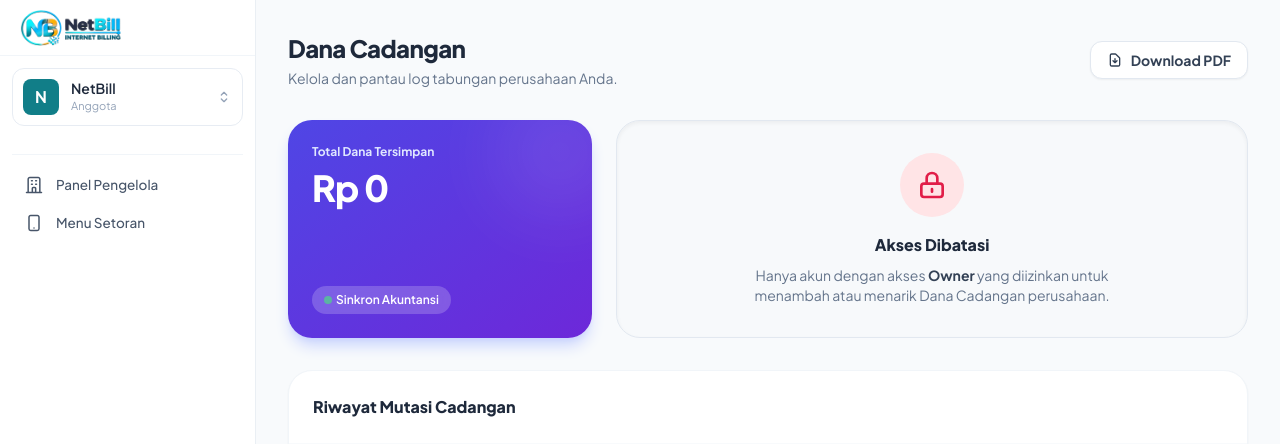
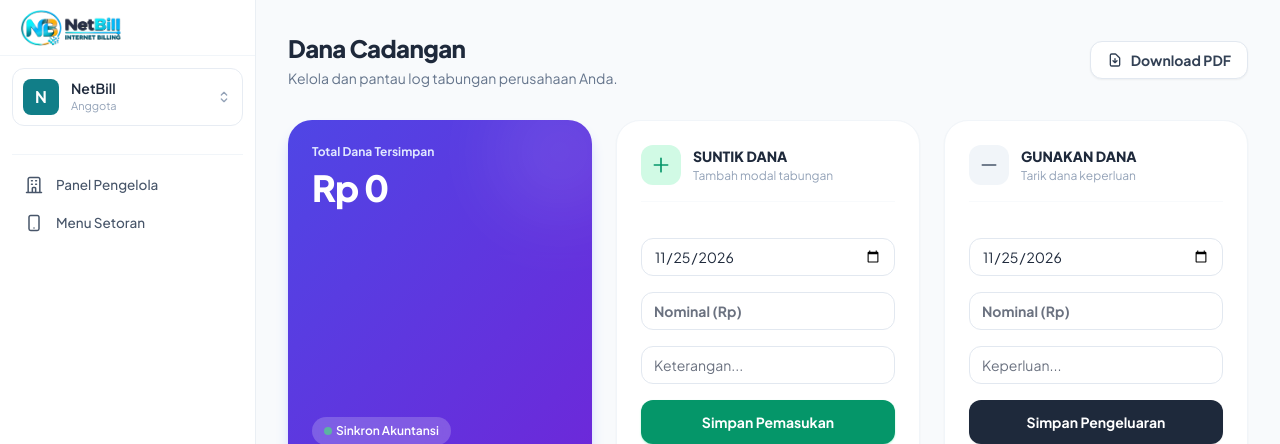
Before and after one commit to 18wisnu/parameter-fintech, a Laravel app: page /reports/reserve in a window 1280 px wide. Shown: the top 444 px of the page. Run offline with Laravel 12, Linux system fonts and the light colour scheme; a user stored in the database is signed in; tables that the repository leaves empty hold one stand-in row (values such as "Sample post"); data that the repository does not hold is empty; style sheets or scripts are compiled from the project's sources; parts of the project's set-up code (start-up, migrations or seed data) failed here and were passed over.

Commit message:
Admin role gets owner access except API integration (network server keys) and platform update; menu renamed to API Integrasi
Co-Authored-By: Claude Opus 5.5 <noreply@anthropic.com>

```diff
--- a/app/Http/Controllers/Admin/Finance/ProfitLossController.php
+++ b/app/Http/Controllers/Admin/Finance/ProfitLossController.php
@@ -43,7 +43,7 @@ class ProfitLossController extends Controller
 
     public function close(Request $request)
     {
-        abort_unless($this->isOwner(), 403, 'Hanya pemilik yang bisa menutup buku.');
+        abort_unless($this->isOwner(), 403, 'Hanya pemilik atau admin yang bisa menutup buku.');
 
         $data = $request->validate(['month' => 'required|date_format:Y-m', 'notes' => 'nullable|string|max:500']);
         $month = Carbon::createFromFormat('Y-m-d', $data['month'] . '-01')->startOfMonth();
@@ -74,7 +74,7 @@ class ProfitLossController extends Controller
 
     public function reopen(PeriodClosing $closing)
     {
-        abort_unless($this->isOwner(), 403, 'Hanya pemilik yang bisa membuka kembali tutup buku.');
+        abort_unless($this->isOwner(), 403, 'Hanya pemilik atau admin yang bisa membuka kembali tutup buku.');
 
         $label = $closing->period->locale('id')->translatedFormat('F Y');
         $month = $closing->period->format('Y-m');
@@ -88,7 +88,7 @@ class ProfitLossController extends Controller
     {
         $user = auth()->user();
 
-        return $user->roleIn($user->current_business_id) === 'owner';
+        return $user->isManagerIn($user->current_business_id);
     }
 
     private function month(?string $value): ?Carbon
--- a/app/Http/Controllers/Admin/MixradiusController.php
+++ b/app/Http/Controllers/Admin/MixradiusController.php
@@ -78,10 +78,10 @@ class MixradiusController extends Controller
         try {
             $s = (new CustomerSync($this->business()))->run();
         } catch (MixradiusException $e) {
-            return redirect()->route('admin.mixradius.edit')->with('error', 'Sinkronisasi gagal: ' . $e->getMessage());
+            return redirect()->back()->with('error', 'Sinkronisasi gagal: ' . $e->getMessage());
         }
 
-        return redirect()->route('admin.mixradius.edit')->with('success',
+        return redirect()->back()->with('success',
             "Sinkronisasi selesai: {$s['total']} pelanggan — {$s['created']} baru, {$s['updated']} diperbarui"
             . ($s['linked'] ? " ({$s['linked']} dihubungkan ke data lama berdasarkan kode pelanggan)" : '')
             . ($s['voided'] ? ". {$s['voided']} tagihan ternyata sudah dibayar di server, ditandai lunas di server" : '') . '.');
--- a/app/Http/Controllers/Admin/ReportController.php
+++ b/app/Http/Controllers/Admin/ReportController.php
@@ -226,8 +226,8 @@ class ReportController extends Controller
 
     public function storeUsage(Request $request)
     {
-        if (auth()->user()->role !== 'owner') {
-            return redirect()->back()->with('error', 'Akses ditolak! Anda bukan Owner.');
+        if (!auth()->user()->isManagerIn()) {
+            return redirect()->back()->with('error', 'Akses ditolak: khusus pemilik atau admin.');
         }
 
         $request->validate([
@@ -250,8 +250,8 @@ class ReportController extends Controller
     public function storeInjection(Request $request)
     {
         // 🔒 CEK ROLE OWNER
-        if (auth()->user()->role !== 'owner') {
-            return redirect()->back()->with('error', 'Akses ditolak! Anda bukan Owner.');
+        if (!auth()->user()->isManagerIn()) {
+            return redirect()->back()->with('error', 'Akses ditolak: khusus pemilik atau admin.');
         }
 
         $request->validate([
@@ -449,7 +449,7 @@ class ReportController extends Controller
 
         return view('admin.reports.vouchers', compact(
             'resellers', 'metrics', 'sort', 'totals', 'networkError', 'limited', 'skipped', 'trend', 'ledgerResellers'
-        ) + ['network' => $business->hasMixradius(), 'isOwner' => auth()->user()->roleIn($business->id) === 'owner']);
+        ) + ['network' => $business->hasMixradius(), 'isOwner' => auth()->user()->isManagerIn($business->id)]);
     }
 
     /**
--- a/app/Http/Controllers/Admin/SubscriptionController.php
+++ b/app/Http/Controllers/Admin/SubscriptionController.php
@@ -12,7 +12,7 @@ use Illuminate\Validation\Rule;
 
 /**
  * Langganan NetBill dari sisi usaha: status & paket → checkout → halaman pesanan (bayar & unggah bukti).
- * Semua anggota bisa melihat; hanya pemilik yang bisa memesan & membayar.
+ * Semua anggota bisa melihat; hanya pemilik & admin yang bisa memesan & membayar.
  */
 class SubscriptionController extends Controller
 {
@@ -156,12 +156,12 @@ class SubscriptionController extends Controller
 
     private function isOwner(Business $business): bool
     {
-        return auth()->user()->roleIn($business->id) === 'owner';
+        return auth()->user()->isManagerIn($business->id);
     }
 
     private function ensureOwner(Business $business): void
     {
-        abort_unless($this->isOwner($business), 403, 'Hanya pemilik usaha yang bisa memperpanjang langganan.');
+        abort_unless($this->isOwner($business), 403, 'Hanya pemilik atau admin yang bisa memperpanjang langganan.');
     }
 
     /** Pesanan yang masih berjalan; pesanan yang lewat batas bayar otomatis dibatalkan. */
--- a/app/Http/Controllers/Admin/TransactionController.php
+++ b/app/Http/Controllers/Admin/TransactionController.php
@@ -20,7 +20,7 @@ class TransactionController extends Controller
         $transaction = Transaction::findOrFail($id); // tenant scope
 
         $user = auth()->user();
-        if ($transaction->is_locked && $user->roleIn($user->current_business_id) !== 'owner') {
+        if ($transaction->is_locked && !$user->isManagerIn($user->current_business_id)) {
             return back()->with('error', 'Transaksi dari pembayaran tagihan / setoran kolektor hanya bisa dihapus oleh pemilik.');
         }
 
--- a/app/Models/User.php
+++ b/app/Models/User.php
@@ -63,6 +63,15 @@ class User extends Authenticatable
             ->where('business_id', $businessId)
             ->where('user_id', $this->id)
             ->value('role');
+    }
+
+    /**
+     * Pemilik & admin punya akses yang sama di usaha ini, kecuali pengaturan
+     * API server jaringan (khusus pemilik).
+     */
+    public function isManagerIn($businessId = null): bool
+    {
+        return in_array($this->roleIn($businessId ?? $this->current_business_id), ['owner', 'admin'], true);
     }
 
     public function belongsToBusiness($businessId): bool
--- a/resources/views/admin/customers/index.blade.php
+++ b/resources/views/admin/customers/index.blade.php
@@ -15,7 +15,7 @@
             <div x-show="open" x-cloak x-transition class="absolute right-0 mt-2 w-52 bg-white border border-slate-100 rounded-xl shadow-lg py-1 z-20 text-sm">
                 <a href="{{ route('customers.export') }}" class="block px-4 py-2 hover:bg-slate-50">Export ke Excel</a>
                 <button type="button" @click="open = false; $refs.importModal.showModal()" class="w-full text-left px-4 py-2 hover:bg-slate-50">Import dari Excel</button>
-                @if($network && ($userRole ?? null) === 'owner')
+                @if($network && in_array($userRole ?? null, ['owner', 'admin'], true))
                 <form method="POST" action="{{ route('admin.mixradius.sync') }}">
                     @csrf
                     <button class="w-full text-left px-4 py-2 hover:bg-slate-50">Sinkronkan dari server</button>
--- a/resources/views/admin/finance/profit_loss.blade.php
+++ b/resources/views/admin/finance/profit_loss.blade.php
@@ -59,7 +59,7 @@
             <button class="px-4 py-2 rounded-xl bg-slate-800 hover:bg-slate-900 text-white text-sm font-semibold">Tutup buku</button>
         </form>
         @else
-            <span class="text-xs text-slate-400">Hanya pemilik yang bisa menutup buku.</span>
+            <span class="text-xs text-slate-400">Hanya pemilik atau admin yang bisa menutup buku.</span>
         @endif
     </div>
 @else
--- a/resources/views/admin/reports/history.blade.php
+++ b/resources/views/admin/reports/history.blade.php
@@ -124,7 +124,7 @@
                         @if($trx->proof_image)
                             <a href="{{ asset('storage/' . $trx->proof_image) }}" target="_blank" class="text-xs font-semibold text-slate-500 hover:text-slate-800">Bukti</a>
                         @endif
-                        @if(($userRole ?? null) === 'owner')
+                        @if(in_array($userRole ?? null, ['owner', 'admin'], true))
                             <form action="{{ route('transactions.destroy', $trx->id) }}" method="POST" class="inline" onsubmit="return confirm('Hapus transaksi ini dari buku kas secara permanen?')">
                                 @csrf @method('DELETE')
                                 <button class="ml-2 text-xs text-slate-300 hover:text-rose-600" title="Hapus">✕</button>
--- a/resources/views/admin/reports/reserve.blade.php
+++ b/resources/views/admin/reports/reserve.blade.php
@@ -27,7 +27,7 @@
         </div>
     </div>
 
-    @if(auth()->user()->role === 'owner')
+    @if(auth()->user()->isManagerIn())
     <div class="lg:col-span-2 grid grid-cols-1 md:grid-cols-2 gap-6 h-full">
 
         <div class="bg-white rounded-3xl p-6 border border-slate-100 shadow-sm hover:shadow-md transition-shadow flex flex-col">
--- a/resources/views/admin/reports/vouchers.blade.php
+++ b/resources/views/admin/reports/vouchers.blade.php
@@ -27,7 +27,7 @@
 
 @if(!$network)
     <div class="bg-white rounded-2xl border border-slate-100 p-5 mb-4 text-sm text-slate-600">
-        Peringkat outlet diambil dari server jaringan. Hubungkan server dulu di <b>Pengaturan → Server Jaringan</b> (khusus pemilik).
+        Peringkat outlet diambil dari server jaringan. Hubungkan server dulu di <b>Pengaturan → API Integrasi</b> (khusus pemilik).
         Sementara itu, di bawah ditampilkan setoran voucher yang tercatat di buku kas.
     </div>
 @elseif($networkError)
--- a/resources/views/admin/subscription/index.blade.php
+++ b/resources/views/admin/subscription/index.blade.php
@@ -83,7 +83,7 @@
     @endforeach
 </div>
 @unless($isOwner)
-    <p class="mb-8 text-sm text-slate-500">Perpanjangan langganan dilakukan oleh pemilik usaha.</p>
+    <p class="mb-8 text-sm text-slate-500">Perpanjangan langganan dilakukan oleh pemilik atau admin usaha.</p>
 @endunless
 
 <h2 class="font-bold text-slate-900 mb-3">Riwayat pesanan</h2>
--- a/resources/views/layouts/admin.blade.php
+++ b/resources/views/layouts/admin.blade.php
@@ -68,16 +68,16 @@
             ['network.online.index', 'network.online.*', 'Pengguna Online', $isField],
             ['network.tickets.index', 'network.tickets.*', 'Tiket Gangguan', $isField],
             ['network.installations.index', 'network.installations.*', 'Pemasangan Baru', $isField],
-            ['network.entities.index', 'network.entities.*', 'Reseller & Outlet', $isOwner],
-            ['network.reports.index', 'network.reports.*', 'Laporan Jaringan', $isOwner],
+            ['network.entities.index', 'network.entities.*', 'Reseller & Outlet', $isManager],
+            ['network.reports.index', 'network.reports.*', 'Laporan Jaringan', $isManager],
         ] : []],
         ['Pengaturan', 'cog', [
             ['admin.profit_sharing.index', 'admin.profit_sharing.*', 'Master Setting', $isManager],
             ['admin.users.index', 'admin.users.*', 'Data Pegawai', $isManager && $f('staff_data')],
             ['subscription.index', 'subscription.*', 'Langganan NetBill', $isManager],
-            ['admin.mixradius.edit', 'admin.mixradius.*', 'Server Jaringan', $isOwner],
-            ['admin.audit.index', 'admin.audit.*', 'Jejak Audit', $isOwner],
-            ['admin.logs.index', 'admin.logs.*', 'Log Sistem', $isOwner],
+            ['admin.mixradius.edit', 'admin.mixradius.*', 'API Integrasi', $isOwner],
+            ['admin.audit.index', 'admin.audit.*', 'Jejak Audit', $isManager],
+            ['admin.logs.index', 'admin.logs.*', 'Log Sistem', $isManager],
             ['admin.system.index', 'admin.system.*', 'Update Sistem', $isOwner],
         ]],
     ];
--- a/routes/web.php
+++ b/routes/web.php
@@ -278,27 +278,30 @@ Route::middleware(['auth', 'verified'])->group(function () {
     });
 
     // --- KHUSUS OWNER TENANT AKTIF ---
+    // Admin = pemilik, KECUALI pengaturan API server jaringan (kunci API) & update sistem platform.
     Route::middleware('tenant.role:owner')->group(function () {
-        // Sistem & Update
+        // Sistem & Update (kode platform, bukan data usaha)
         Route::get('/system', [\App\Http\Controllers\Admin\SystemController::class, 'index'])->name('admin.system.index');
         Route::post('/system/update', [\App\Http\Controllers\Admin\SystemController::class, 'updateVersion'])->name('admin.system.update');
 
-        Route::get('/logs', [\App\Http\Controllers\Admin\LogController::class, 'index'])->name('admin.logs.index');
-        Route::get('/audit', [\App\Http\Controllers\Admin\Finance\AuditController::class, 'index'])->name('admin.audit.index');
-
-        // Tutup buku bulanan (kunci transaksi) — hanya pemilik
-        Route::post('/finance/profit-loss/close', [\App\Http\Controllers\Admin\Finance\ProfitLossController::class, 'close'])->name('finance.pl.close');
-        Route::delete('/finance/profit-loss/{closing}', [\App\Http\Controllers\Admin\Finance\ProfitLossController::class, 'reopen'])->name('finance.pl.reopen');
-
-        // Integrasi Mixradius Evo (per tenant)
+        // Integrasi API server jaringan (per tenant)
         Route::get('/integrations/server', [\App\Http\Controllers\Admin\MixradiusController::class, 'edit'])->name('admin.mixradius.edit');
         Route::put('/integrations/server', [\App\Http\Controllers\Admin\MixradiusController::class, 'update'])->name('admin.mixradius.update');
         Route::post('/integrations/server/test', [\App\Http\Controllers\Admin\MixradiusController::class, 'test'])->name('admin.mixradius.test');
-        Route::post('/integrations/server/sync', [\App\Http\Controllers\Admin\MixradiusController::class, 'sync'])->name('admin.mixradius.sync');
     });
 
     // --- OWNER & ADMIN TENANT AKTIF ---
     Route::middleware('tenant.role:owner,admin')->group(function () {
+
+    // Sinkron data dari server jaringan (memakai kunci API yang sudah diatur pemilik)
+    Route::post('/integrations/server/sync', [\App\Http\Controllers\Admin\MixradiusController::class, 'sync'])->name('admin.mixradius.sync');
+
+    Route::get('/logs', [\App\Http\Controllers\Admin\LogController::class, 'index'])->name('admin.logs.index');
+    Route::get('/audit', [\App\Http\Controllers\Admin\Finance\AuditController::class, 'index'])->name('admin.audit.index');
+
+    // Tutup buku bulanan (kunci transaksi)
+    Route::post('/finance/profit-loss/close', [\App\Http\Controllers\Admin\Finance\ProfitLossController::class, 'close'])->name('finance.pl.close');
+    Route::delete('/finance/profit-loss/{closing}', [\App\Http\Controllers\Admin\Finance\ProfitLossController::class, 'reopen'])->name('finance.pl.reopen');
 
     // --- DASHBOARD UTAMA ---
     Route::get('/dashboard', [DashboardController::class, 'index'])->name('dashboard');
@@ -376,20 +379,16 @@ Route::middleware(['auth', 'verified'])->group(function () {
 
     // --- JARINGAN (data langsung dari server jaringan tenant) ---
     // Kunci API hanya diatur pemilik (Pengaturan → Server Jaringan). Akses menu per peran:
-    //   pemilik  : semua, termasuk laporan jaringan & reseller (saldo/komisi)
-    //   admin    : voucher, layanan, pengguna online, tiket, pemasangan
-    //   teknisi  : layanan, pengguna online, tiket, pemasangan
-    //   kolektor : cek layanan pelanggan
+    //   pemilik & admin : semua, termasuk laporan jaringan & reseller/outlet (saldo/komisi)
+    //   teknisi         : layanan, pengguna online, tiket, pemasangan
+    //   kolektor        : cek layanan pelanggan
     Route::middleware('network')->prefix('network')->name('network.')->group(function () {
         $n = 'App\\Http\\Controllers\\Network\\';
 
-        Route::middleware('tenant.role:owner')->group(function () use ($n) {
+        Route::middleware('tenant.role:owner,admin')->group(function () use ($n) {
             Route::get('partners', [$n . 'EntityController', 'index'])->name('entities.index');
             Route::get('partners/{id}', [$n . 'EntityController', 'show'])->whereNumber('id')->name('entities.show');
             Route::get('reports', [$n . 'ReportController', 'index'])->name('reports.index');
-        });
-
-        Route::middleware('tenant.role:owner,admin')->group(function () use ($n) {
             Route::get('vouchers', [$n . 'VoucherController', 'index'])->name('vouchers.index');
             Route::get('vouchers/create', [$n . 'VoucherController', 'create'])->name('vouchers.create');
             Route::post('vouchers', [$n . 'VoucherController', 'store'])->name('vouchers.store');
```
Also changed, not shown: tests/Feature/CustomerProfileTest.php (+1 -1 lines), tests/Feature/FinanceBillingTest.php (+4 -2 lines), tests/Feature/FinanceControlsTest.php (+7 -8 lines), tests/Feature/SubscriptionTest.php (+9 -5 lines).
